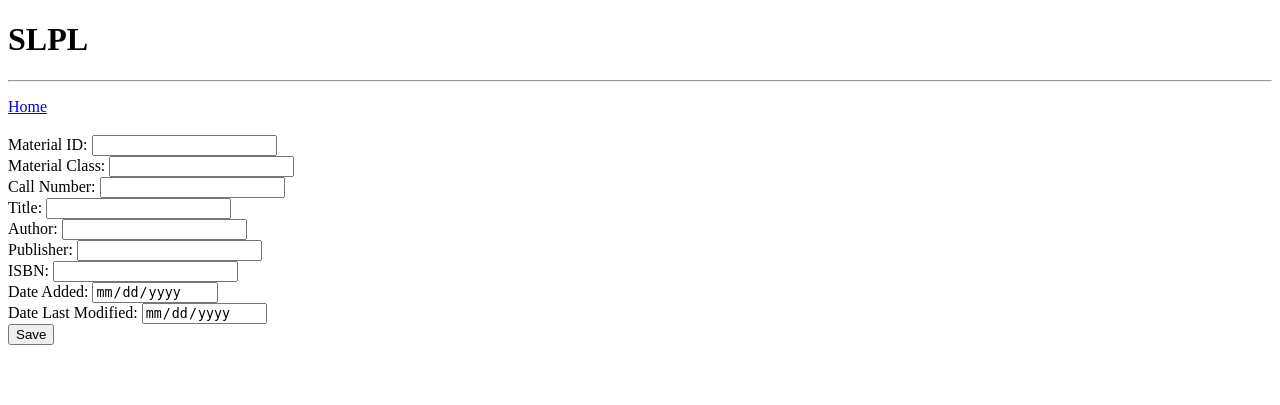
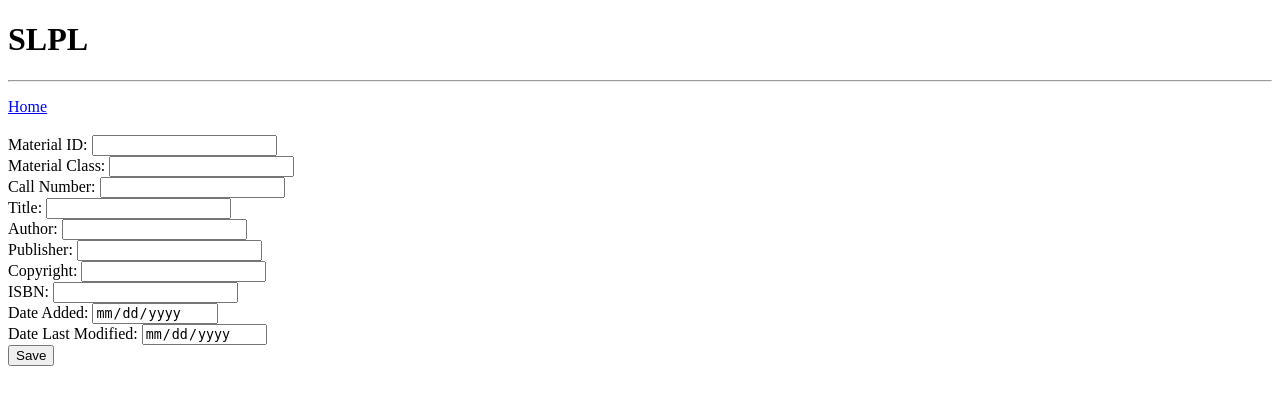
Before and after one commit to alexschmertmann/f19-msci3300-g6, a Flask app: template templates/update_material.html in a window 1280 px wide. Shown: the top 405 px of the page. Run offline with Flask 2, Linux system fonts and the light colour scheme; the template is opened without the code that fills it: values that come from a table or form of the project are taken from there, others are empty; parts of the project's set-up code (start-up, migrations or seed data) failed here and were passed over.

Commit message:
Update is working

```diff
--- a/app.py
+++ b/app.py
@@ -72,6 +72,7 @@ def material(materialId):
 def update_material(materialId):
     material = group7_materials.query.get_or_404(materialId)
     form = MaterialForm()
+
     if form.validate_on_submit():
         material.materialId = form.materialId.data
         material.materialClass = form.materialClass.data
@@ -85,17 +86,17 @@ def update_material(materialId):
         material.lastModified = datetime.datetime.now()
         db.session.commit()
         return redirect('/')
-    #elif request.method == 'GET':
-    form.materialId = material.materialId
-    form.materialClass = material.materialClass
-    form.callNumber = material.callNumber
-    form.title = material.title
-    form.author = material.author
-    form.publisher = material.publisher
-    form.copyright = material.copyright
-    form.ISBN = material.ISBN
-    form.dateAdded = material.dateAdded
-    form.lastModified = material.lastModified
+
+    form.materialId.data = material.materialId
+    form.materialClass.data = material.materialClass
+    form.callNumber.data = material.callNumber
+    form.title.data = material.title
+    form.author.data = material.author
+    form.publisher.data = material.publisher
+    form.copyright.data = material.copyright
+    form.ISBN.data = material.ISBN
+    form.dateAdded.data = material.dateAdded
+    form.lastModified.data = material.lastModified
     return render_template('update_material.html', form=form, pageTitle='Update Material',legend="Update A Material")
 
 @app.route('/material/<int:materialId>/delete', methods=['POST'])
--- a/templates/add_material.html
+++ b/templates/add_material.html
@@ -18,7 +18,7 @@
     {{ form.author.label }} {{ form.author }}<br>
     {{ form.publisher.label }} {{ form.publisher }}<br>
     {{ form.copyright.label }} {{ form.copyright }}<br>
-    {{ form.ISBN.label }} {{ form.ISBN }}
+    {{ form.ISBN.label }} {{ form.ISBN }} <br>
 
     <input type="submit" value="Save">
 
--- a/templates/update_material.html
+++ b/templates/update_material.html
@@ -9,15 +9,18 @@
 
     {{ form.csrf_token }}
 
-    {{ form.materialId.label }} {{ form.materialId (size=20, readonly=true) }} <br>
-    {{ form.materialClass.label }} {{ form.materialClass(size=20) }} <br>
-    {{ form.callNumber.label }} {{ form.callNumber(size=20) }} <br>
-    {{ form.title.label }} {{ form.title(size=20) }} <br>
-    {{ form.author.label }} {{ form.author(size=20) }} <br>
-    {{ form.publisher.label }} {{ form.copyright(size=20) }} <br>
-    {{ form.ISBN.label }} {{ form.ISBN(size=20) }} <br>
-    {{ form.dateAdded.label }} {{ form.dateAdded(size=20, readonly=true) }} <br>
-    {{ form.lastModified.label }} {{ form.lastModified(size=20, readonly=true) }} <br>
+
+    {{ form.materialId.label }}     {{ form.materialId(size=20, readonly=true) }} <br>
+    {{ form.materialClass.label }}  {{ form.materialClass(size=20) }} <br>
+    {{ form.callNumber.label }}     {{ form.callNumber(size=20) }}<br>
+    {{ form.title.label }}          {{ form.title(size=20) }}<br>
+    {{ form.author.label }}         {{ form.author(size=20) }}<br>
+    {{ form.publisher.label }}      {{ form.publisher(size=20) }}<br>
+    {{ form.copyright.label }}      {{ form.copyright(size=20) }}<br>
+    {{ form.ISBN.label }}           {{ form.ISBN(size=20) }} <br>
+    {{ form.dateAdded.label }}      {{ form.dateAdded(size=20, readonly=true) }} <br>
+    {{ form.lastModified.label }}   {{ form.lastModified(size=20, readonly=true) }} <br>
+
 
     <input type="submit" value="Save">
 
```
